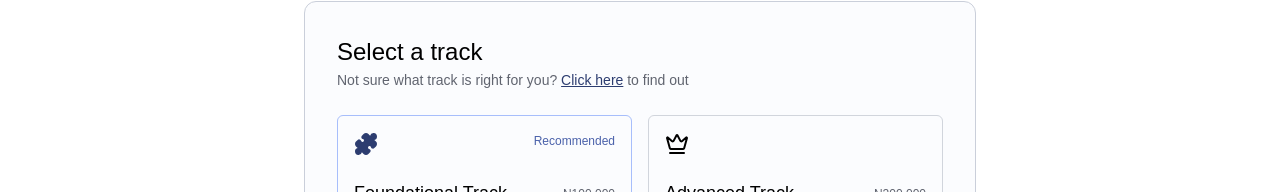
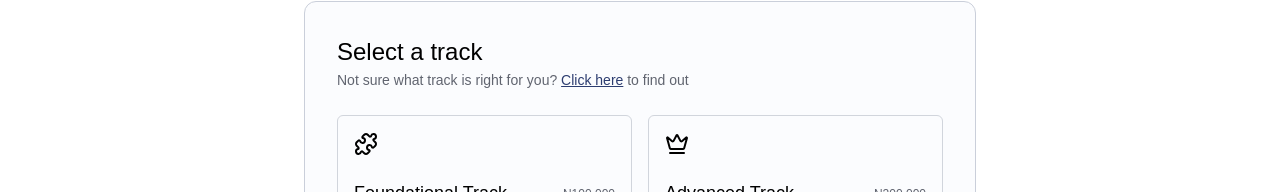
Before and after one commit to Afolabi-Ridwan/fees, a React (Vite) app: page /registration-page in a window 1280 px wide. Shown: the part 760-952 px from the top of the page. Built offline with nearby package versions, Linux system fonts and the light colour scheme.

Commit message:
ui: fix recommendation issue

```diff
--- a/src/pages/Forms/FormTemplate.tsx
+++ b/src/pages/Forms/FormTemplate.tsx
@@ -4,7 +4,7 @@ import { countries } from "../../provider/data";
 import ConversionLayout from "../../components/Layout/ConversionLayout";
 import Button from "../../components/Button/Button";
 import { Crown, Puzzle } from "lucide-react";
-import { useNavigate } from "react-router";
+import { useLocation, useNavigate } from "react-router";
 import { MdOutlineEmail } from "react-icons/md";
 import { IoPersonOutline } from "react-icons/io5";
 import { formTemplateParams } from "../../types/types";
@@ -13,7 +13,8 @@ import { handleChange, handleSubmit, isFormValid } from "./helpers";
 
 const FormTemplate = ({ heading, formType, formData, setFormData }: formTemplateParams) => {
     const navigate = useNavigate();
-
+    const location = useLocation()
+    const recommendation = location.state?.recommendation
 
     return (
         <ConversionLayout currentPage={formType === "Registration Form" ? "Registration" : "Subscription Form"}>
@@ -146,7 +147,7 @@ const FormTemplate = ({ heading, formType, formData, setFormData }: formTemplate
                                     <button
                                         key={track.value}
                                         type="button"
-                                        className={`border border-[1.5px] rounded-md p-4 text-center cursor-pointer hover:border-blueOnAccordion ${formData.track?.value === track.value ? "border-blueOnAccordion" : "border-gray-300"
+                                        className={`border border-[1.5px] rounded-md p-4 text-center cursor-pointer hover:border-blueOnAccordion ${  formData.track?.value === track.value ? "border-blueOnAccordion" : "border-gray-300"
                                             }`}
                                         onClick={() => setFormData({ ...formData, track: { value: track.value, price: track.price } })}
                                     >
@@ -156,7 +157,7 @@ const FormTemplate = ({ heading, formType, formData, setFormData }: formTemplate
                                                     <Puzzle fill={`${formData.track?.value === track.value ? "#2d3d70" : "transparent"}`} />
                                                     : <Crown fill={`${formData.track?.value === track.value ? "#2d3d70" : "transparent"}`} />}
                                             </span>
-                                            <p className="text-[12px] text-slateBlue font-[500]">{track.recommended && "Recommended"}</p>
+                                            {recommendation && <p className="text-[12px] text-slateBlue font-[500]">{track.recommended && "Recommended"}</p>}
                                         </div>
                                         <div className="flex items-center justify-between mt-6">
                                             <span className="block font-medium text-[18px]">{track.label}</span>
--- a/src/pages/Forms/Registration/Registration.tsx
+++ b/src/pages/Forms/Registration/Registration.tsx
@@ -1,9 +1,13 @@
 import { useState } from "react";
 import FormTemplate from "../FormTemplate"
 import { formDataType } from "../../../types/types";
+import { useLocation } from "react-router";
 
 
 const RegistrationForm = () => {
+  const location = useLocation()
+  const recommendation = location.state?.recommendation
+
   const [formData, setFormData] = useState<formDataType>({
     firstName: "",
     lastName: "",
@@ -12,7 +16,7 @@ const RegistrationForm = () => {
     phone: "",
     countryCode: "NG",
     country: "NG",
-    track: { value: "Foundational", price: "₦100,000" },
+    track: { value: recommendation && "Foundational", price: "₦100,000" },
     termsAccepted: false,
   });
 
--- a/src/pages/Recommendation/TrackOptions.tsx
+++ b/src/pages/Recommendation/TrackOptions.tsx
@@ -22,7 +22,10 @@ const TrackOptions = ({ activeTrack }: { activeTrack: string }) => {
                 <p className=" py-6 text-[14px] h-[300px] max-md:h-auto px-6" dangerouslySetInnerHTML={{ __html: info.shortNote }} />
 
                 <div className={`h-[80px] flex items-center border-t-[1.5px] border-[#e0e0e0] bg-fadedBlue ${info.id === 1 ? "rounded-bl-[10px]" : "rounded-br-[10px]"} max-md:rounded-bl-[10px] max-md:rounded-br-[10px] `}>
-                    <Button className={`w-full py-[8px] border-[1px] mx-6 rounded-md  ${info.id === 1 ? "" : "border border-deepBlue"}`} variant={info.buttonType as 'deepBlue' | 'transparent' | 'white' | 'blueBorder'} text="Start your journey" onClick={() => navigate("/registration-page")} />
+                    <Button className={`w-full py-[8px] border-[1px] mx-6 rounded-md
+                                        ${info.id === 1 ? "" : "border border-deepBlue"}`}
+                                         variant={info.buttonType as 'deepBlue' | 'transparent' | 'white' | 'blueBorder'}
+                                         text="Start your journey" onClick={() => navigate("/registration-page", {state: {recommendation: true}})} />
                 </div>
             </div>
         ))
```
